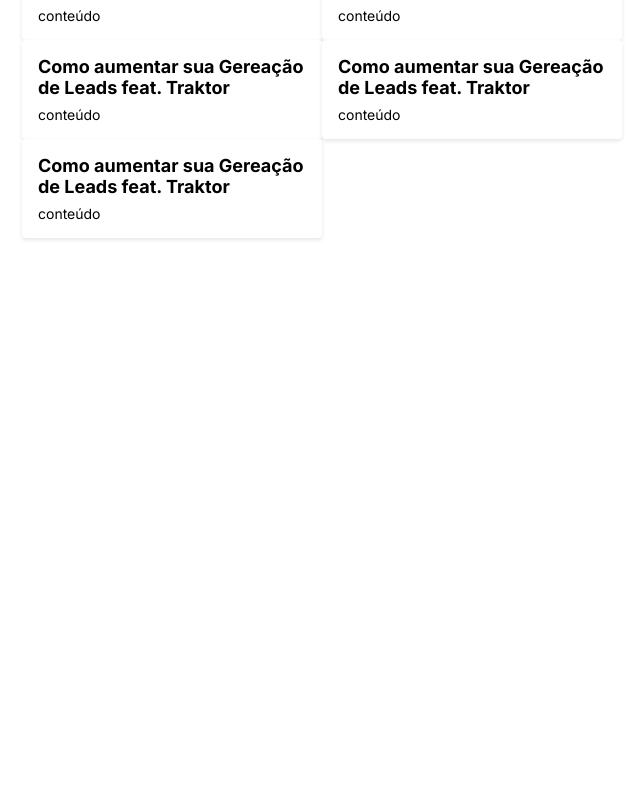
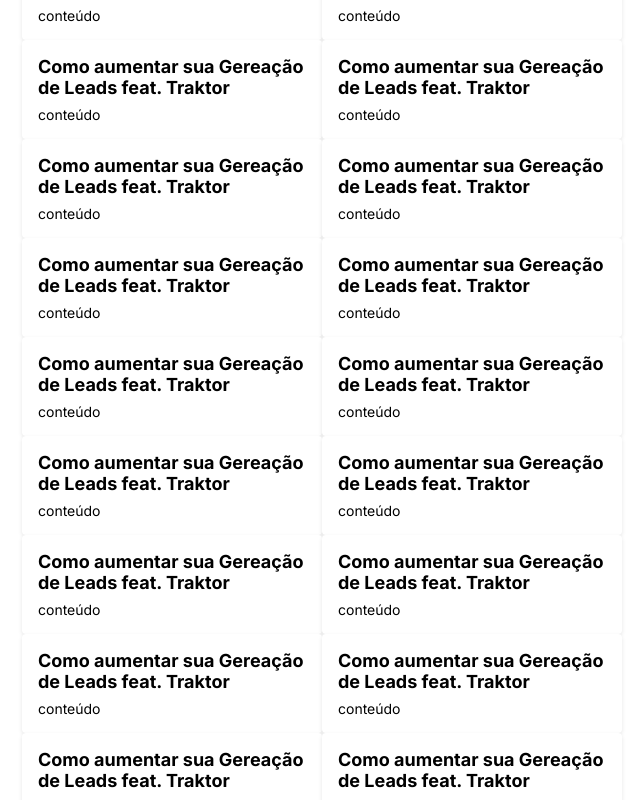
Before and after one commit to Vinicius-gif/teste-front-leadster, a Next.js app: page / in a window 1280 px wide. Shown: the part 920-1720 px from the top of the page, without its empty margins (170-810 px from the left). Before the commit the page ends 1197 px from the top, so only its background shows below. Built offline with nearby package versions, Linux system fonts and the light colour scheme.

Commit message:
adicionando dados dos videos

```diff
--- /dev/null
+++ b/src/components/ListagemVideos/dadosVideos.json
@@ -0,0 +1,157 @@
+[
+  {
+    "titulo": "Como aumentar sua Gereação de Leads feat. Traktor",
+    "categoria": "Agências",
+    "url": "https://url"
+  },
+  {
+    "titulo": "Como aumentar sua Gereação de Leads feat. Traktor",
+    "categoria": "Agências",
+    "url": "https://url"
+  },
+  {
+    "titulo": "Como aumentar sua Gereação de Leads feat. Traktor",
+    "categoria": "Agências",
+    "url": "https://url"
+  },
+  {
+    "titulo": "Como aumentar sua Gereação de Leads feat. Traktor",
+    "categoria": "Agências",
+    "url": "https://url"
+  },
+  {
+    "titulo": "Como aumentar sua Gereação de Leads feat. Traktor",
+    "categoria": "Agências",
+    "url": "https://url"
+  },
+  {
+    "titulo": "Como aumentar sua Gereação de Leads feat. Traktor",
+    "categoria": "Chatbot",
+    "url": "https://url"
+  },
+  {
+    "titulo": "Como aumentar sua Gereação de Leads feat. Traktor",
+    "categoria": "Chatbot",
+    "url": "https://url"
+  },
+  {
+    "titulo": "Como aumentar sua Gereação de Leads feat. Traktor",
+    "categoria": "Chatbot",
+    "url": "https://url"
+  },
+  {
+    "titulo": "Como aumentar sua Gereação de Leads feat. Traktor",
+    "categoria": "Chatbot",
+    "url": "https://url"
+  },
+  {
+    "titulo": "Como aumentar sua Gereação de Leads feat. Traktor",
+    "categoria": "Chatbot",
+    "url": "https://url"
+  },
+  {
+    "titulo": "Como aumentar sua Gereação de Leads feat. Traktor",
+    "categoria": "Chatbot",
+    "url": "https://url"
+  },
+  {
+    "titulo": "Como aumentar sua Gereação de Leads feat. Traktor",
+    "categoria": "Marketing Digital",
+    "url": "https://url"
+  },
+  {
+    "titulo": "Como aumentar sua Gereação de Leads feat. Traktor",
+    "categoria": "Marketing Digital",
+    "url": "https://url"
+  },
+  {
+    "titulo": "Como aumentar sua Gereação de Leads feat. Traktor",
+    "categoria": "Marketing Digital",
+    "url": "https://url"
+  },
+  {
+    "titulo": "Como aumentar sua Gereação de Leads feat. Traktor",
+    "categoria": "Marketing Digital",
+    "url": "https://url"
+  },
+  {
+    "titulo": "Como aumentar sua Gereação de Leads feat. Traktor",
+    "categoria": "Marketing Digital",
+    "url": "https://url"
+  },
+  {
+    "titulo": "Como aumentar sua Gereação de Leads feat. Traktor",
+    "categoria": "Marketing Digital",
+    "url": "https://url"
+  },
+  {
+    "titulo": "Como aumentar sua Gereação de Leads feat. Traktor",
+    "categoria": "Marketing Digital",
+    "url": "https://url"
+  },
+  {
+    "titulo": "Como aumentar sua Gereação de Leads feat. Traktor",
+    "categoria": "Gereção de Leads",
+    "url": "https://url"
+  },
+  {
+    "titulo": "Como aumentar sua Gereação de Leads feat. Traktor",
+    "categoria": "Gereção de Leads",
+    "url": "https://url"
+  },
+  {
+    "titulo": "Como aumentar sua Gereação de Leads feat. Traktor",
+    "categoria": "Gereção de Leads",
+    "url": "https://url"
+  },
+  {
+    "titulo": "Como aumentar sua Gereação de Leads feat. Traktor",
+    "categoria": "Gereção de Leads",
+    "url": "https://url"
+  },
+  {
+    "titulo": "Como aumentar sua Gereação de Leads feat. Traktor",
+    "categoria": "Gereção de Leads",
+    "url": "https://url"
+  },
+  {
+    "titulo": "Como aumentar sua Gereação de Leads feat. Traktor",
+    "categoria": "Gereção de Leads",
+    "url": "https://url"
+  },
+  {
+    "titulo": "Como aumentar sua Gereação de Leads feat. Traktor",
+    "categoria": "Mídia Paga",
+    "url": "https://url"
+  },
+  {
+    "titulo": "Como aumentar sua Gereação de Leads feat. Traktor",
+    "categoria": "Mídia Paga",
+    "url": "https://url"
+  },
+  {
+    "titulo": "Como aumentar sua Gereação de Leads feat. Traktor",
+    "categoria": "Mídia Paga",
+    "url": "https://url"
+  },
+  {
+    "titulo": "Como aumentar sua Gereação de Leads feat. Traktor",
+    "categoria": "Mídia Paga",
+    "url": "https://url"
+  },
+  {
+    "titulo": "Como aumentar sua Gereação de Leads feat. Traktor",
+    "categoria": "Mídia Paga",
+    "url": "https://url"
+  },
+  {
+    "titulo": "Como aumentar sua Gereação de Leads feat. Traktor",
+    "categoria": "Mídia Paga",
+    "url": "https://url"
+  },
+  {
+    "titulo": "Como aumentar sua Gereação de Leads feat. Traktor",
+    "categoria": "Mídia Paga",
+    "url": "https://url"
+  }
+]
--- a/src/components/ListagemVideos/index.tsx
+++ b/src/components/ListagemVideos/index.tsx
@@ -4,6 +4,7 @@
 import { styled } from "styled-components"
 import { CardVideo } from "./CardVideo"
 import { BotaoFiltro } from "./BotaoFiltro"
+import dadosVideos from './dadosVideos.json'
 
 const Container = styled.div`
   margin: 3% 15%;
@@ -29,20 +30,6 @@
   url: string
 }
 
-const videos = [
-  { titulo: 'Como aumentar sua Gereação de Leads feat. Traktor', categoria: 'Agências', url: 'https://url' },
-  { titulo: 'Como aumentar sua Gereação de Leads feat. Traktor', categoria: 'Agências', url: 'https://url' },
-  { titulo: 'Como aumentar sua Gereação de Leads feat. Traktor', categoria: 'Chatbot', url: 'https://url' },
-  { titulo: 'Como aumentar sua Gereação de Leads feat. Traktor', categoria: 'Chatbot', url: 'https://url' },
-  { titulo: 'Como aumentar sua Gereação de Leads feat. Traktor', categoria: 'Chatbot', url: 'https://url' },
-  { titulo: 'Como aumentar sua Gereação de Leads feat. Traktor', categoria: 'Marketing Digital', url: 'https://url' },
-  { titulo: 'Como aumentar sua Gereação de Leads feat. Traktor', categoria: 'Marketing Digital', url: 'https://url' },
-  { titulo: 'Como aumentar sua Gereação de Leads feat. Traktor', categoria: 'Gereção de Leads', url: 'https://url' },
-  { titulo: 'Como aumentar sua Gereação de Leads feat. Traktor', categoria: 'Gereção de Leads', url: 'https://url' },
-  { titulo: 'Como aumentar sua Gereação de Leads feat. Traktor', categoria: 'Mídia Paga', url: 'https://url' },
-  { titulo: 'Como aumentar sua Gereação de Leads feat. Traktor', categoria: 'Mídia Paga', url: 'https://url' },
-]
-
 const categorias = [
   'Agências',
   'Chatbot',
@@ -52,7 +39,7 @@
 ]
 
 export const UseVideos = () => {
-  return videos;
+  return dadosVideos;
 }
 
 export const getVideosFiltrados = (
```
Also changed, not shown: 1 other file (tests, documents, lock files or other folders).
